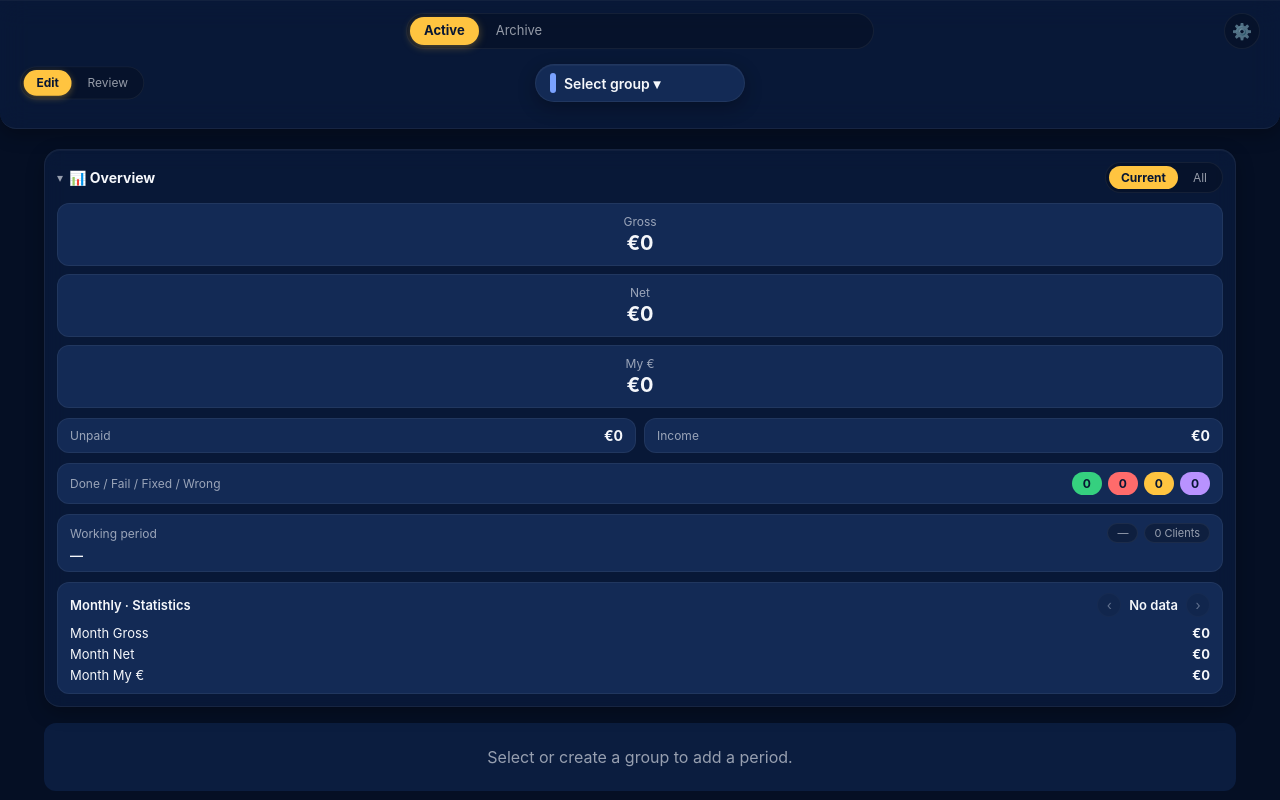
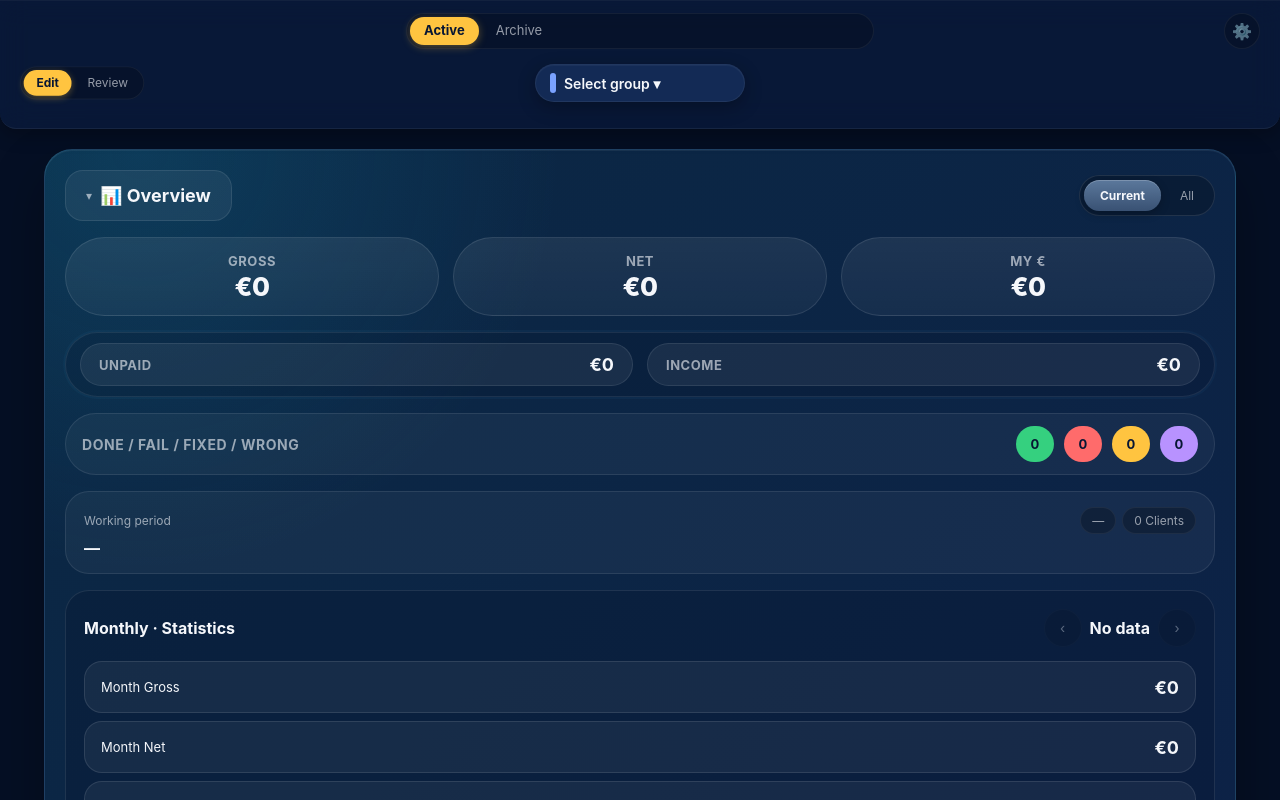
Before and after one commit to datokiki777/React-totals, a React (Vite) app: page / in a window 1280 px wide. Shown: the top 800 px of the page. Built offline with nearby package versions, Linux system fonts and the light colour scheme.

Commit message:
Restyle overview with modern capsule UI

```diff
--- a/src/features/overview/OverviewSection.module.css
+++ b/src/features/overview/OverviewSection.module.css
@@ -321,3 +321,188 @@
     margin-right: 0;
   }
 }
+
+/* Wide glass-dashboard treatment. Kept as a CSS-only layer so component
+   behavior and data flow remain untouched. */
+@media (min-width: 701px) {
+  .card {
+    background:
+      radial-gradient(circle at 8% 0%, rgba(23, 139, 177, 0.2), transparent 32%),
+      linear-gradient(135deg, rgba(11, 42, 70, 0.96), rgba(13, 35, 72, 0.96));
+    backdrop-filter: blur(16px);
+    -webkit-backdrop-filter: blur(16px);
+    border-color: rgba(106, 181, 221, 0.2);
+    border-radius: 28px;
+    padding: 20px;
+    gap: 16px;
+    box-shadow:
+      0 1px 0 rgba(255, 255, 255, 0.06) inset,
+      0 24px 54px rgba(0, 0, 0, 0.3);
+  }
+
+  .titleBtn {
+    gap: 8px;
+    padding: 14px 20px;
+    background: rgba(255, 255, 255, 0.06);
+    border: 1px solid rgba(255, 255, 255, 0.09);
+    border-radius: 18px;
+  }
+
+  .title {
+    font-size: 18px;
+  }
+
+  .toggle {
+    padding: 4px;
+    border-color: rgba(255, 255, 255, 0.1);
+  }
+
+  .toggleBtn,
+  .toggleBtnActive {
+    padding: 8px 16px;
+  }
+
+  .toggleBtnActive {
+    color: var(--text);
+    background: linear-gradient(180deg, rgba(119, 151, 190, 0.75), rgba(73, 99, 136, 0.75));
+    box-shadow: 0 3px 10px rgba(0, 0, 0, 0.24), 0 1px 0 rgba(255, 255, 255, 0.2) inset;
+  }
+
+  .grid {
+    display: grid;
+    grid-template-columns: repeat(3, minmax(0, 1fr));
+    gap: 14px;
+  }
+
+  .kpi {
+    padding: 15px 24px 13px;
+    border-radius: var(--radius-pill);
+    border-color: rgba(255, 255, 255, 0.1);
+    background: linear-gradient(180deg, rgba(255, 255, 255, 0.075), rgba(255, 255, 255, 0.045));
+  }
+
+  .label {
+    font-size: 13px;
+    font-weight: 700;
+    letter-spacing: 0.04em;
+    text-transform: uppercase;
+  }
+
+  .value {
+    font-size: 26px;
+    font-weight: 800;
+    letter-spacing: -0.02em;
+  }
+
+  .pillRow {
+    gap: 14px;
+    padding: 10px 14px;
+    flex-wrap: nowrap;
+    border: 1px solid rgba(255, 255, 255, 0.08);
+    border-radius: var(--radius-pill);
+    background: rgba(2, 12, 30, 0.15);
+    box-shadow: 0 0 0 2px rgba(71, 160, 204, 0.05);
+  }
+
+  .pill {
+    padding: 10px 18px;
+    border-radius: var(--radius-pill);
+    border-color: rgba(255, 255, 255, 0.09);
+    background: rgba(255, 255, 255, 0.065);
+    font-size: 13px;
+    font-weight: 700;
+    letter-spacing: 0.04em;
+    text-transform: uppercase;
+  }
+
+  .pill b {
+    font-size: 18px;
+    letter-spacing: 0;
+  }
+
+  .statusRow {
+    padding: 12px 16px;
+    border-radius: var(--radius-pill);
+    border-color: rgba(255, 255, 255, 0.09);
+    background: rgba(255, 255, 255, 0.045);
+    font-size: 14px;
+    font-weight: 700;
+    letter-spacing: 0.04em;
+    text-transform: uppercase;
+  }
+
+  .badges {
+    gap: 10px;
+  }
+
+  .badgeDone,
+  .badgeFail,
+  .badgeFixed,
+  .badgeWrong,
+  .badgeDoneActive,
+  .badgeFailActive,
+  .badgeFixedActive,
+  .badgeWrongActive {
+    min-width: 38px;
+    padding: 8px 11px;
+    font-size: 13px;
+  }
+
+  .dateBox {
+    padding: 15px 18px;
+    border-radius: 24px;
+    border-color: rgba(255, 255, 255, 0.09);
+    background: rgba(255, 255, 255, 0.045);
+  }
+
+  .durationBadge {
+    padding: 5px 11px;
+    font-size: 12px;
+  }
+
+  .dateValue {
+    font-size: 16px;
+    font-weight: 700;
+  }
+
+  .monthly {
+    padding: 18px;
+    border-radius: 24px;
+    border-color: rgba(255, 255, 255, 0.09);
+    background: rgba(1, 11, 28, 0.16);
+  }
+
+  .monthlyHead {
+    margin-bottom: 14px;
+    font-size: 16px;
+    font-weight: 700;
+  }
+
+  .monthNav button {
+    width: 38px;
+    height: 38px;
+  }
+
+  .monthlyGrid {
+    gap: 8px;
+  }
+
+  .monthRow {
+    align-items: center;
+    min-height: 52px;
+    padding: 10px 16px;
+    border: 1px solid rgba(255, 255, 255, 0.1);
+    border-radius: 18px;
+    background: rgba(255, 255, 255, 0.055);
+  }
+
+  .monthRow b {
+    font-size: 18px;
+  }
+}
+
+@media (max-width: 700px) {
+  .card {
+    border-radius: 20px;
+  }
+}
```
